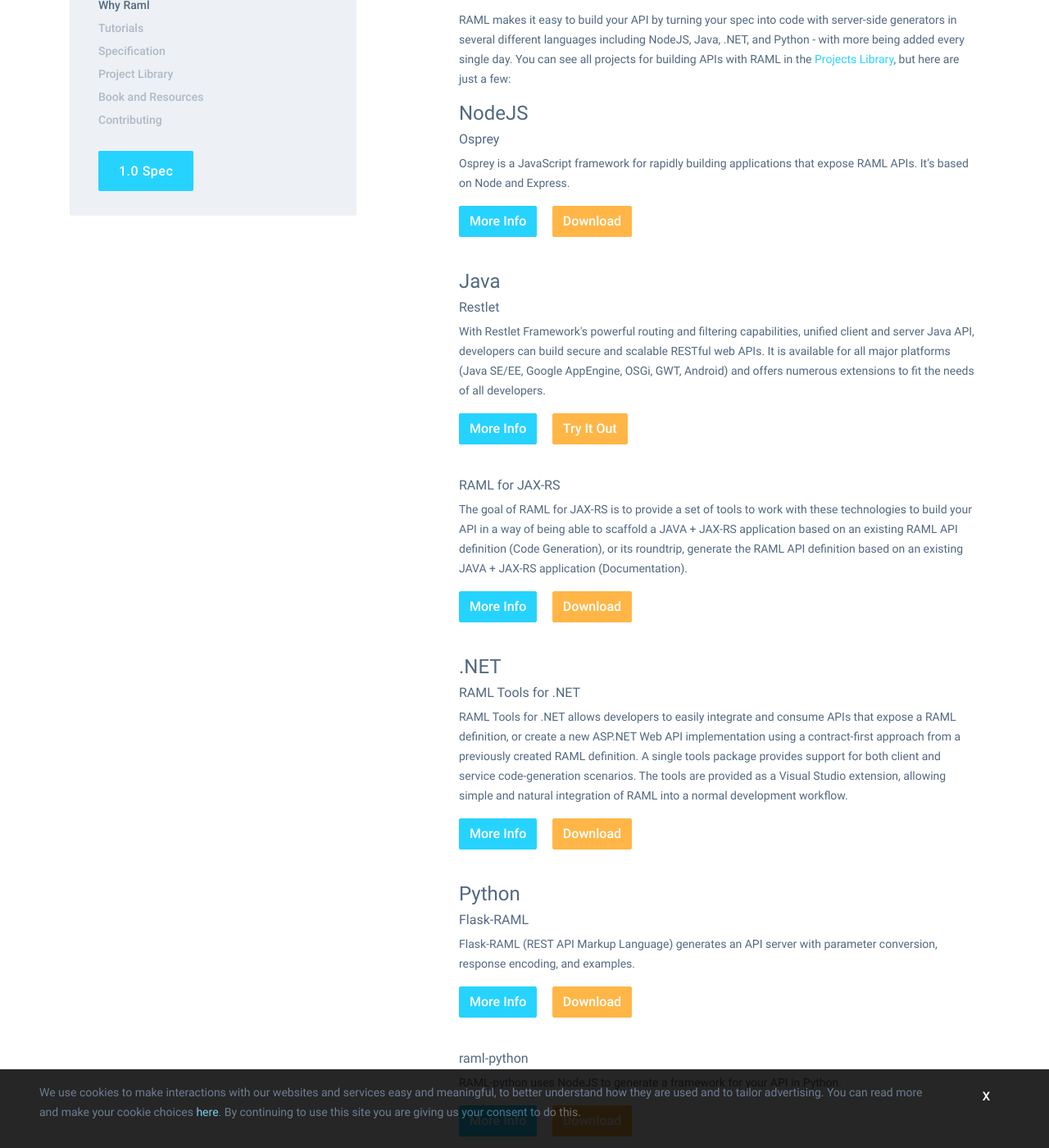
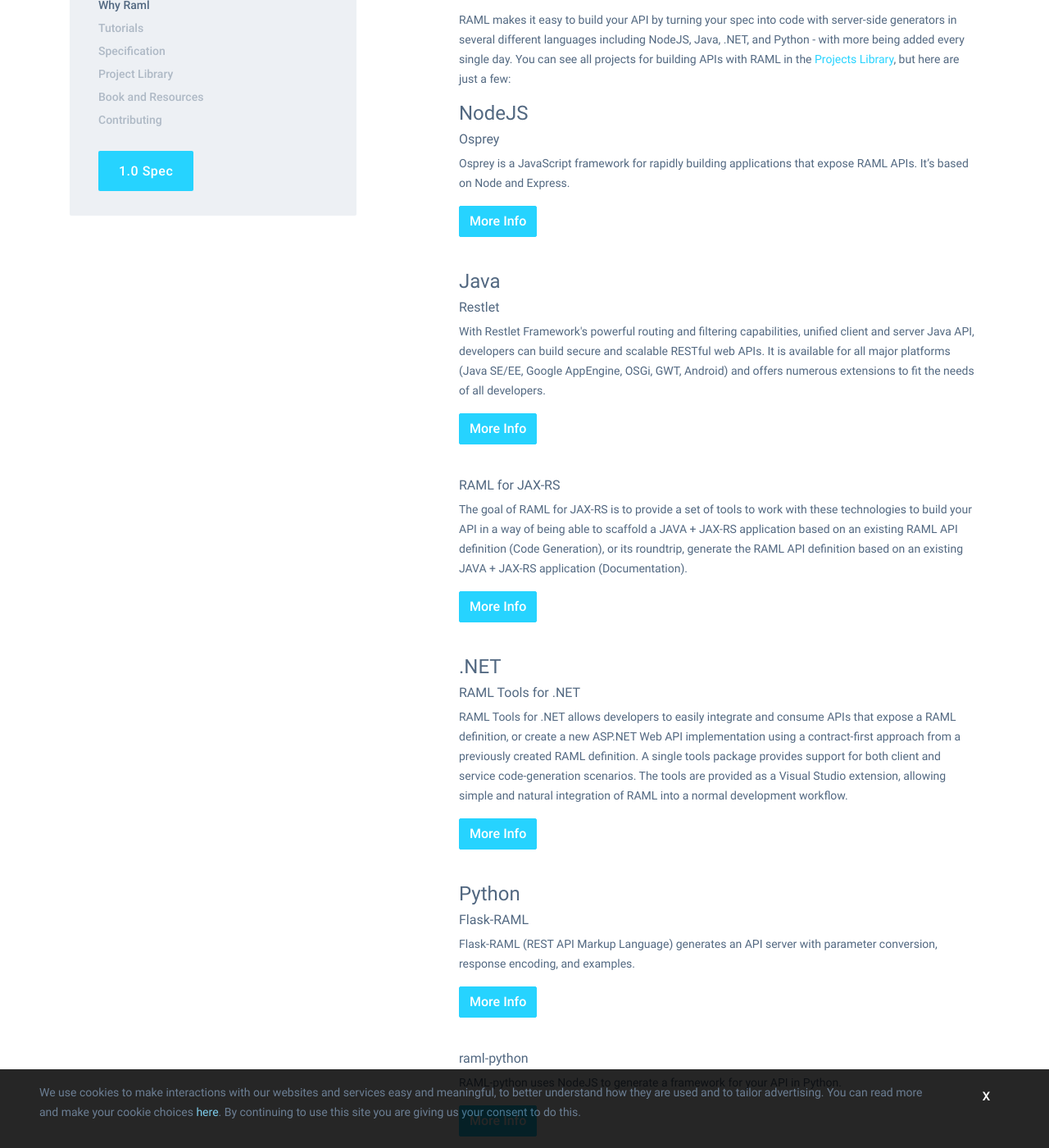
Before and after one commit to raml-org/raml-org, a Jekyll site: the page built from build-your-api.html, in a window 1280 px wide and 1400 px high, scrolled down 223 px. Shown: the whole window at 82% size. Built offline with Jekyll 4.4.1, drawn with Linux system fonts in a browser that asks for light colours; nearby versions of some CDN libraries; some of the changed text lies outside the part shown.

Commit message:
cta button workflow updates

```diff
--- a/build-your-api.html
+++ b/build-your-api.html
@@ -13,7 +13,7 @@
 
 <p>Osprey is a JavaScript framework for rapidly building applications that expose RAML APIs. It’s based on Node and Express.</p>
 
-<p><a href="/projects#q:osprey" class="btn btn-primary">More Info</a> <a href="https://github.com/mulesoft/osprey" class="btn btn-secondary" target="_blank">Download</a></p>
+<p><a href="https://github.com/mulesoft/osprey" class="btn btn-primary">More Info</a></p>
 <br />
 <h2>Java</h2>
 
@@ -21,13 +21,13 @@
 
 <p>With Restlet Framework's powerful routing and filtering capabilities, unified client and server Java API, developers can build secure and scalable RESTful web APIs. It is available for all major platforms (Java SE/EE, Google AppEngine, OSGi, GWT, Android) and offers numerous extensions to fit the needs of all developers.</p>
 
-<p><a href="/projects#q:restlet" class="btn btn-primary">More Info</a> <a href="http://restlet.com/products/restlet-studio/" class="btn btn-secondary" target="_blank">Try It Out</a></p>
+<p><a href="http://restlet.com/products/restlet-studio/" class="btn btn-primary">More Info</a></p>
 <br />
 <h3>RAML for JAX-RS</h3>
 
 <p>The goal of RAML for JAX-RS is to provide a set of tools to work with these technologies to build your API in a way of being able to scaffold a JAVA + JAX-RS application based on an existing RAML API definition (Code Generation), or its roundtrip, generate the RAML API definition based on an existing JAVA + JAX-RS application (Documentation).</p>
 
-<p><a href="/projects#q:jax-rs" class="btn btn-primary">More Info</a> <a href="https://github.com/mulesoft/raml-for-jax-rs" class="btn btn-secondary" target="_blank">Download</a></p>
+<p><a href="https://github.com/mulesoft/raml-for-jax-rs" class="btn btn-primary">More Info</a></p>
 <br />
 <h2>.NET</h2>
 
@@ -35,7 +35,7 @@
 
 <p>RAML Tools for .NET allows developers to easily integrate and consume APIs that expose a RAML definition, or create a new ASP.NET Web API implementation using a contract-first approach from a previously created RAML definition. A single tools package provides support for both client and service code-generation scenarios. The tools are provided as a Visual Studio extension, allowing simple and natural integration of RAML into a normal development workflow.</p>
 
-<p><a href="/projects#q:.net" class="btn btn-primary">More Info</a> <a href="https://github.com/mulesoft-labs/raml-dotnet-tools" class="btn btn-secondary" target="_blank">Download</a></p>
+<p><a href="https://github.com/mulesoft-labs/raml-dotnet-tools" class="btn btn-primary">More Info</a></p>
 
 <br />
 <h2>Python</h2>
@@ -43,19 +43,19 @@
 <h3>Flask-RAML</h3>
 <p>Flask-RAML (REST API Markup Language) generates an API server with parameter conversion, response encoding, and examples.</p>
 
-<p><a href="/projects#q:flask" class="btn btn-primary">More Info</a> <a href="https://pypi.python.org/pypi/Flask-RAML" class="btn btn-secondary" target="_blank">Download</a></p>
+<p><a href="https://pypi.python.org/pypi/Flask-RAML" class="btn btn-primary">More Info</a></p>
 <br />
 <h3>raml-python</h3>
 
 <p>RAML-python uses NodeJS to generate a framework for your API in Python.</p>
 
-<p><a href="/projects#q:raml-python" class="btn btn-primary">More Info</a> <a href="https://github.com/val314159/raml-python-generator" class="btn btn-secondary" target="_blank">Download</a></p>
+<p><a href="https://github.com/val314159/raml-python-generator" class="btn btn-primary">More Info</a></p>
 <br />
 <h3>RAMSES</h3>
 
 <p>RAML + Elasticsearch + Pyramid = REST API. Ramses is a library that generates a RESTful API using RAML. It uses Pyramid and Nefertari which provides ElasticSearch-powered views.</p>
 
-<p><a href="/projects#q:ramses" class="btn btn-primary">More Info</a> <a href="https://github.com/brandicted/ramses" class="btn btn-secondary" target="_blank">Download</a></p>
+<p><a href="https://github.com/brandicted/ramses" class="btn btn-primary">More Info</a></p>
 <br />
 <h2>Mule</h2>
 
@@ -63,7 +63,7 @@
 
 <p>APIkit is a declarative toolkit that leverages RAML to build and facilitate the implementation of APIs. It uses RAML as the definition of the API, which can then be used with APIkit Maven- and Mule Studio-based tools for mocking the interface and implementing its backend using Mule flows.</p>
 
-<p><a href="/projects#q:apikit" class="btn btn-primary">More Info</a> <a href="https://github.com/mulesoft/apikit" class="btn btn-secondary" target="_blank">Download</a></p>
+<p><a href="https://github.com/mulesoft/apikit" class="btn btn-primary">More Info</a></p>
 <br />
 <h2>IOT</h2>
 
@@ -71,4 +71,4 @@
 
 <p>Nobel (code-generator) creates a REST API for your Arduino board, based on a RAML definition.</p>
 
-<p><a href="/projects#q:nobel" class="btn btn-primary">More Info</a> <a href="https://github.com/nohorbee/nobel" class="btn btn-secondary" target="_blank">Download</a></p>
+<p><a href="https://github.com/nohorbee/nobel" class="btn btn-primary">More Info</a></p>
--- a/design-your-api.html
+++ b/design-your-api.html
@@ -28,12 +28,12 @@
 <h3>API Workbench</h3>
 <p>The API Workbench is the first, fully featured IDE for API Design.  No longer is API design a second-class citizen, but now developers can work on their API design where-ever they are while also taking advantage of built in Git Support, in-line console, outlines, and refactoring tools all from a single, light-weight utility.</p>
 
-<p>&nbsp;<br /><a href="/projects#q:api%20workbench" class="btn btn-primary">More Info</a> <a href="http://www.apiworkbench.com" class="btn btn-secondary" target="_blank">Download</a></p>&nbsp;
+<p>&nbsp;<br /><a href="http://www.apiworkbench.com" class="btn btn-primary">More Info</a></p>&nbsp;
 
 <h3>API Designer</h3>
 <p>The API Designer provides an intuitive web-based designer with built-in API Console and mocking service to let developers easily work together and collaborate on their API design while taking advantage of all the benefits RAML has to offer.</p>
 
-<p>&nbsp;<br /><a href="/projects#q:api%20designer" class="btn btn-primary">More Info</a> <a href="https://github.com/mulesoft/api-designer" target="_blank" class="btn btn-secondary">Download</a></p>&nbsp;
+<p>&nbsp;<br /><a href="https://github.com/mulesoft/api-designer" class="btn btn-primary">More Info</a></p>&nbsp;
 
 <h3>Popular IDE Plugins &amp; More</h3>
 <p>RAML also works with many of today's popular IDEs, including Sublime Text Editor and Visual Studio.  You can find a full list in our <a href="/projects">Project Library</a>.
--- a/document-your-api.html
+++ b/document-your-api.html
@@ -18,7 +18,7 @@
 	<div class="col-lg-6 col-md-6 col-sm-12 col-xs-12">
 		<p>The API Console provides live interactive documentation that lets users try out your API in real time, making real calls.  You can easily install the API Console on any site with just a few lines of JavaScript or host it yourself (requires Node.js)</p>
 		&nbsp;<br />&nbsp;
-		<a href="/projects#q:api%20console" class="btn btn-primary">More Info</a> <a href="https://github.com/mulesoft/api-console" class="btn btn-secondary" target="_blank">Download</a>
+		<a href="https://github.com/mulesoft/api-console" class="btn btn-primary">More Info</a>
 	</div>
 </div>
 
@@ -33,7 +33,7 @@
 	<div class="col-lg-6 col-md-6 col-sm-12 col-xs-12">
 		<p>RAML to HTML is a documentation tool that outputs a single HTML page console based on a RAML definition. It's written in NodeJS and it can be executed as a command line.</p>
 		&nbsp;<br />&nbsp;
-		<a href="/projects#q:raml%20to%20html" class="btn btn-primary">More Info</a> <a href="https://github.com/kevinrenskers/raml2html" class="btn btn-secondary" target="_blank">Download</a>
+		<a href="https://github.com/kevinrenskers/raml2html" class="btn btn-primary">More Info</a>
 	</div>
 </div>
 
@@ -48,7 +48,7 @@
 	<div class="col-lg-6 col-md-6 col-sm-12 col-xs-12">
 		<p>RAML 2 HTML for PHP is a simple application that makes use of multiple templates to allow you to build and customize your API Docs using RAML.  Version 1 includes more advanced document capabilities including code samples, inclusion of Disqus comments, and more.</p>
 		&nbsp;<br />&nbsp;
-		<a href="/projects#q:raml%202%20html%20for%20php" class="btn btn-primary">More Info</a> <a href="https://github.com/mikestowe/php-raml2html" class="btn btn-secondary" target="_blank">Download</a>
+		<a href="https://github.com/mikestowe/php-raml2html" class="btn btn-primary">More Info</a>
 	</div>
 </div>
 
--- a/test-your-api.html
+++ b/test-your-api.html
@@ -17,17 +17,17 @@
 <h3>Abao</h3>
 <p>Abao is a NodeJS command-line tool for testing API documentation written in RAML format against its backend implementation. With Abao you can easily plug your API documentation into the Continuous Integration system like Travis CI or Jenkins and have API documentation up-to-date, all the time. Abao uses Mocha (http://mochajs.org/) for judging if a particular API response is valid or if is not.</p>
 
-<p><a href="/projects#q:abao" class="btn btn-primary">More Info</a> <a href="https://github.com/cybertk/abao/" class="btn btn-secondary" target="_blank">Download</a></p>
+<p><a href="https://github.com/cybertk/abao/" class="btn btn-primary">More Info</a></p>
 <br />
 <h3>Vigia</h3>
 <p>Vigia is an adaptable API integration test suite which supports test generation based on a RAML definition file.</p>
 
-<p><a href="/projects#q:vigia" class="btn btn-primary">More Info</a> <a href="https://github.com/nogates/vigia" class="btn btn-secondary" target="_blank">Download</a></p>
+<p><a href="https://github.com/nogates/vigia" class="btn btn-primary">More Info</a></p>
 <br />
 <h3>Postman</h3>
 <p>Postman is one of the most popular API calling and testing tools used by developers today.  Freely available as a Chrome app, Postman supports API calls to any RESTful API and lets you setup scripts and tests after importing your RAML spec.</p>
 
-<p><a href="/projects#q:postman" class="btn btn-primary">More Info</a> <a href="http://www.getpostman.com" class="btn btn-secondary" target="_blank">Download</a></p>
+<p><a href="http://www.getpostman.com" class="btn btn-primary">More Info</a></p>
 <br />
 <h2>Popular Testing Services</h2>
 
```
